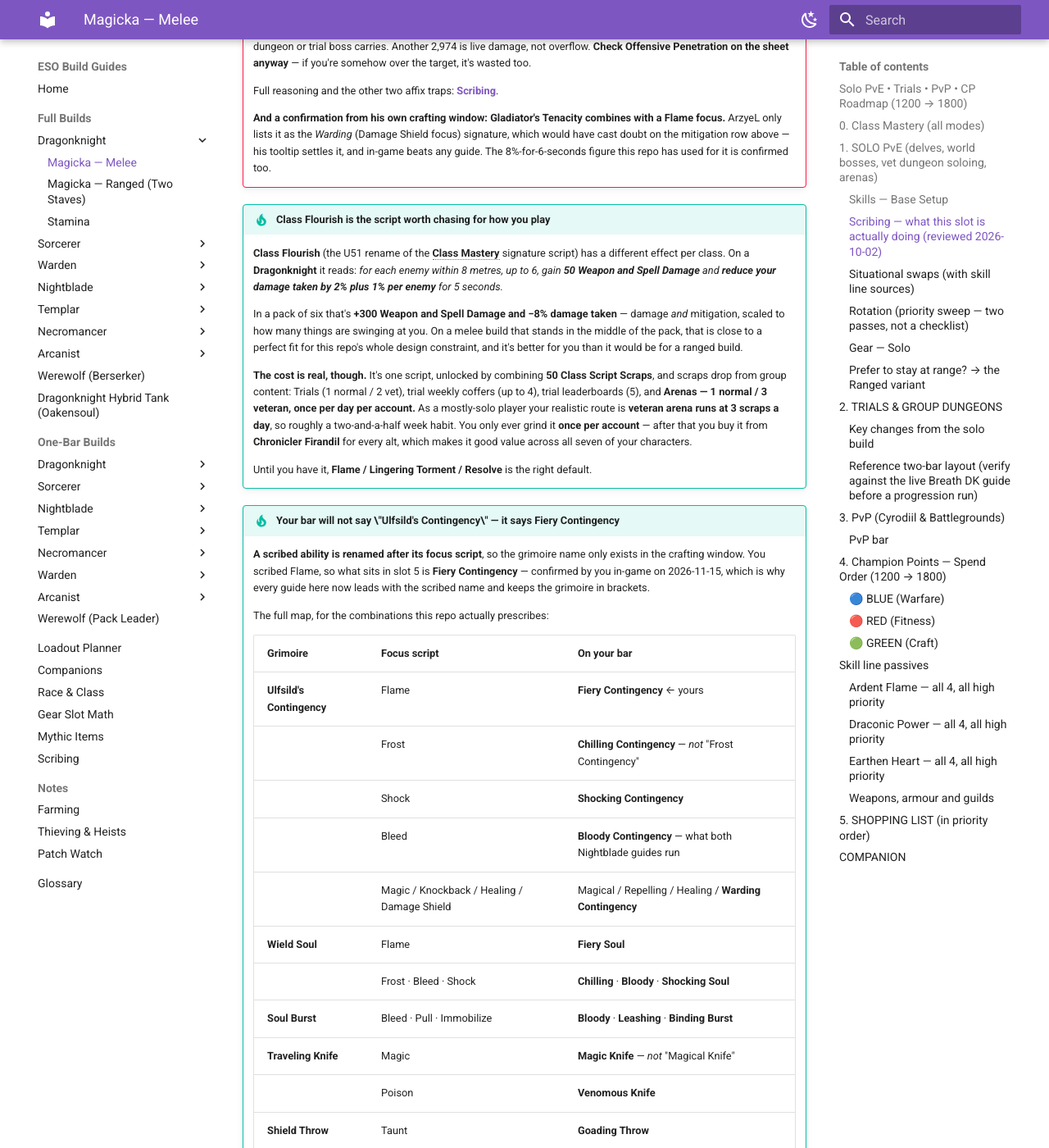
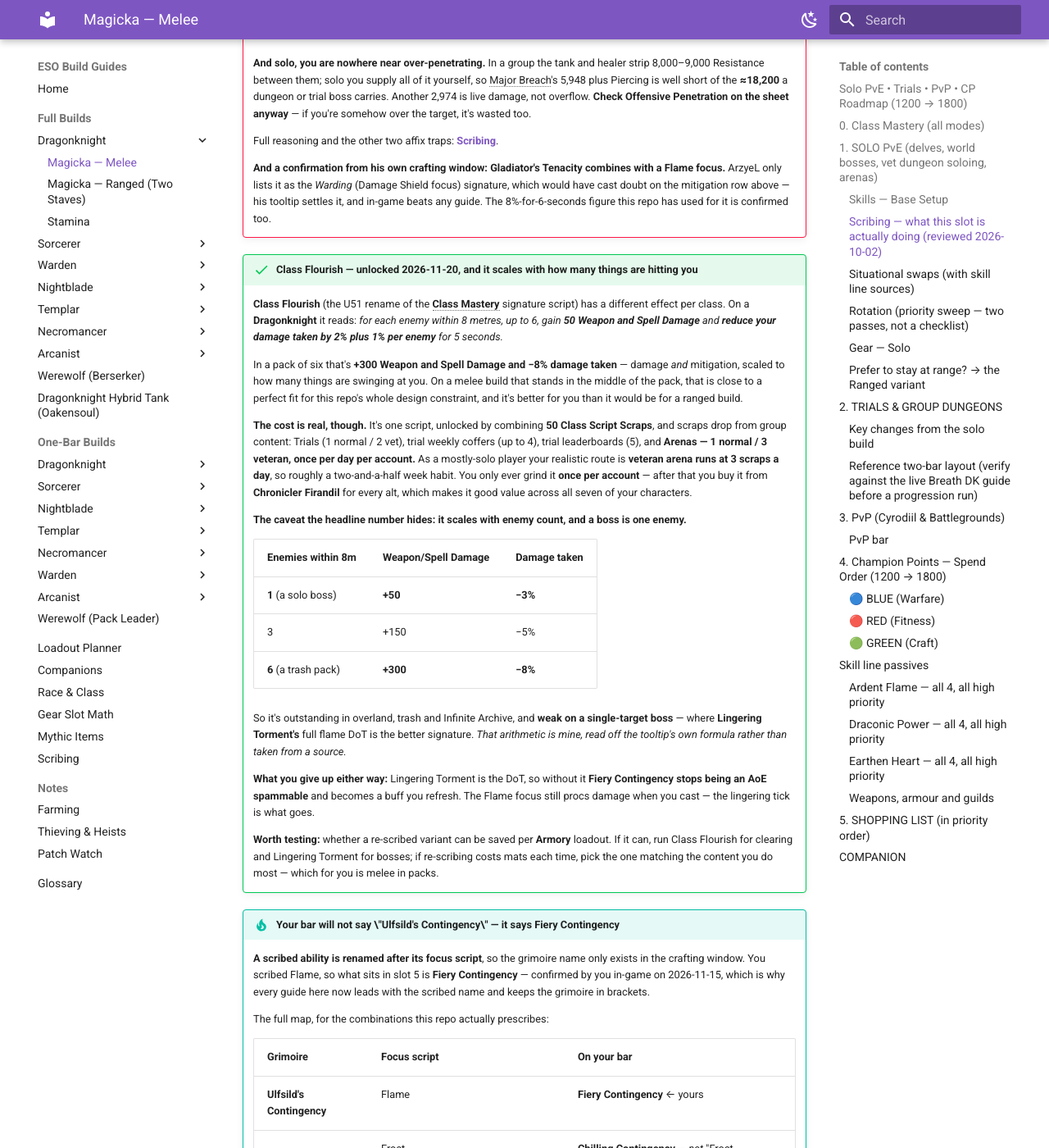
Before and after one commit to txbluemoose/Moose-ESO, an MkDocs documentation site: the page built from docs/full-builds/magicka-dragonknight.md, in a window 1280 px wide and 1400 px high, scrolled down 3220 px. Shown: the whole window at 82% size. Built offline with MkDocs 1.6.1 and Material for MkDocs 9.7.7, drawn with Linux system fonts in a browser that asks for light colours; some of the changed text lies outside the part shown.

Commit message:
Mag DK: Class Flourish is unlocked, so promote it and state what it costs
He got the Class Flourish script. The page had it parked as "the melee
pick, if you can get the script" with a two-and-a-half week grind
attached, so it moves to the default and the aspirational framing goes.

It is a signature script, so it replaces Lingering Torment, not the
affix - the Breach call from earlier today stands. His combo is now
Flame / Class Flourish / Breach.

The thing worth writing down is the caveat the headline number hides.
+300 Weapon and Spell Damage and -8% damage taken is the SIX enemy
figure. Against one enemy it is +50 and -3%, so on a single-target boss
a damage-over-time signature beats it outright. Both pages now carry the
scaling table and say plainly that Class Flourish is a trash, overland
and Infinite Archive script while Lingering Torment is the boss one.
That arithmetic is off the tooltip formula and is labelled as mine
rather than sourced.

Also recorded what the swap costs regardless of enemy count: Lingering
Torment is the DoT, so without it Fiery Contingency stops being an AoE
spammable and becomes a buff you refresh. The Flame focus still procs on
cast; the lingering tick is what goes. Sources disagree on that DoT's
total (6,545 / 9,560 / 15,983 over 20-22s) because it scales with stats,
so no number is quoted.

Left as a question rather than an answer: whether a re-scribed variant
can be saved per Armory loadout. If it can he runs both; if re-scribing
costs mats each time he picks one, and for how he plays that is the pack
version.

Co-Authored-By: Claude Opus 5 <noreply@anthropic.com>
Claude-Session: https://claude.ai/code/session_01JeNkLMzQt5Z4BWGSLDQqfu

```diff
--- a/docs/full-builds/magicka-dragonknight.md
+++ b/docs/full-builds/magicka-dragonknight.md
@@ -32,7 +32,7 @@ This is your bread and butter — the verified U50 solo MagDK.
 | 2. Searing Claw (morph of Searing Strike, *Ardent Flame*) | 2. Incinerate (morph of Inferno, *Ardent Flame*) — **and your crit buff: Major Savagery while slotted on *either* bar** |
 | 3. Disintegrating Dragonfire (morph of Dragonfire Breath, *Draconic Power*) | 3. Elemental Susceptibility (morph of Weakness to Elements, *Destruction Staff*) |
 | 4. Soul of Flame (morph of Core of Flame, *Ardent Flame*) — **also interrupts, sets Off Balance and stuns for 2s**, then blasts for 2,760 Flame when it finishes | 4. Elemental Blockade — **Blockade of Fire** (morph of Wall of Elements, *Destruction Staff*) |
-| 5. **Fiery Contingency** (scribed — Ulfsild's Contingency, *Mages Guild*; scripts: Flame / Lingering Torment / Resolve) | 5. Igneous Weapons (morph of Molten Weapons, *Earthen Heart*) |
+| 5. **Fiery Contingency** (scribed — Ulfsild's Contingency, *Mages Guild*; scripts: Flame / **Class Flourish** / **Breach**) | 5. Igneous Weapons (morph of Molten Weapons, *Earthen Heart*) |
 | **Ult:** Take Flight (morph of Dragon Leap, *Draconic Power*) | **Ult:** Standard of Might (morph of Dragonknight Standard, *Ardent Flame*) |
 
 *\*Dual daggers are the default — best damage and the up-close playstyle you run. Dagger enchants: main-hand **Poison**, off-hand **Absorb Stamina** (that off-hand Absorb Stamina directly helps your one known sustain gap). **Inferno back bar** — changed from Ice on 2026-09-30; the reasoning is under the gear table. Want to stay ranged instead? An Inferno-staff front bar is only ~2.3% behind — see [Magicka Dragonknight — Ranged](magicka-dragonknight-ranged.md).*
@@ -55,9 +55,9 @@ This is your bread and butter — the verified U50 solo MagDK.
 
 | Script combo | When |
 |---|---|
-| **Flame / Lingering Torment / Resolve** | **Default.** The DoT plus +2,974 Armor |
-| **Flame / Gladiator's Tenacity / Resolve** | Trades the DoT for **damage mitigation** — hard boss fights |
-| **Flame / Class Flourish / Resolve** | **The melee pick, if you can get the script — see below** |
+| **Flame / Class Flourish / Breach** | **Your default since 2026-11-20** — he has the script. Best in a pack; see the enemy-count caveat below |
+| **Flame / Lingering Torment / Breach** | **Single-target bosses.** Class Flourish is worth only +50 Weapon/Spell Damage against one enemy — the DoT beats it there |
+| **Flame / Gladiator's Tenacity / Breach** | Trades the DoT for **damage mitigation** — hard boss fights |
 
 !!! danger "Don't put a Brutality affix on it — Igneous Weapons already covers that"
     Checked 2026-11-15 after he scribed a version with **+20% Weapon and Spell Damage for 10 seconds** in the affix slot. That buff is **Major Brutality**, and **Igneous Weapons on the back bar already grants it for 60 seconds.** Major buffs of the same name **do not stack**, so that affix does nothing — and it would be a 10-second window replacing a 60-second one even if it did. **It's a dead slot.** Put **Resolve** back.
@@ -77,14 +77,26 @@ This is your bread and butter — the verified U50 solo MagDK.
 
     **And a confirmation from his own crafting window:** **Gladiator's Tenacity combines with a Flame focus.** ArzyeL only lists it as the *Warding* (Damage Shield focus) signature, which would have cast doubt on the mitigation row above — his tooltip settles it, and in-game beats any guide. The 8%-for-6-seconds figure this repo has used for it is confirmed too.
 
-!!! tip "Class Flourish is the script worth chasing for how you play"
+!!! success "Class Flourish — unlocked 2026-11-20, and it scales with how many things are hitting you"
     **Class Flourish** (the U51 rename of the **Class Mastery** signature script) has a different effect per class. On a **Dragonknight** it reads: *for each enemy within 8 metres, up to 6, gain **50 Weapon and Spell Damage** and **reduce your damage taken by 2% plus 1% per enemy** for 5 seconds.*
 
     In a pack of six that's **+300 Weapon and Spell Damage and −8% damage taken** — damage *and* mitigation, scaled to how many things are swinging at you. On a melee build that stands in the middle of the pack, that is close to a perfect fit for this repo's whole design constraint, and it's better for you than it would be for a ranged build.
 
     **The cost is real, though.** It's one script, unlocked by combining **50 Class Script Scraps**, and scraps drop from group content: Trials (1 normal / 2 vet), trial weekly coffers (up to 4), trial leaderboards (5), and **Arenas — 1 normal / 3 veteran, once per day per account.** As a mostly-solo player your realistic route is **veteran arena runs at 3 scraps a day**, so roughly a two-and-a-half week habit. You only ever grind it **once per account** — after that you buy it from **Chronicler Firandil** for every alt, which makes it good value across all seven of your characters.
 
-    Until you have it, **Flame / Lingering Torment / Resolve** is the right default.
+    **The caveat the headline number hides: it scales with enemy count, and a boss is one enemy.**
+
+    | Enemies within 8m | Weapon/Spell Damage | Damage taken |
+    |---|---|---|
+    | **1** (a solo boss) | **+50** | **−3%** |
+    | 3 | +150 | −5% |
+    | **6** (a trash pack) | **+300** | **−8%** |
+
+    So it's outstanding in overland, trash and Infinite Archive, and **weak on a single-target boss** — where **Lingering Torment's** full flame DoT is the better signature. *That arithmetic is mine, read off the tooltip's own formula rather than taken from a source.*
+
+    **What you give up either way:** Lingering Torment is the DoT, so without it **Fiery Contingency stops being an AoE spammable** and becomes a buff you refresh. The Flame focus still procs damage when you cast — the lingering tick is what goes.
+
+    **Worth testing:** whether a re-scribed variant can be saved per **Armory** loadout. If it can, run Class Flourish for clearing and Lingering Torment for bosses; if re-scribing costs mats each time, pick the one matching the content you do most — which for you is melee in packs.
 
 !!! tip "Your bar will not say \"Ulfsild's Contingency\" — it says Fiery Contingency"
     **A scribed ability is renamed after its focus script**, so the grimoire name only exists in the crafting window. You scribed Flame, so what sits in slot 5 is **Fiery Contingency** — confirmed by you in-game on 2026-11-15, which is why every guide here now leads with the scribed name and keeps the grimoire in brackets.
```
Also changed, not shown: docs/shared/scribing.md (+6 -1 lines), docs/assets/planner-data.js.
